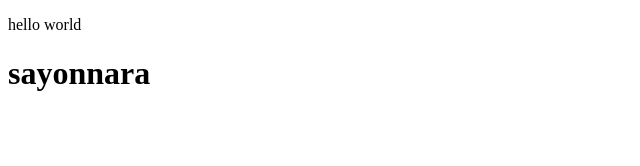
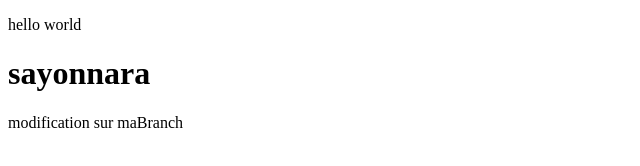
Before and after one commit to Bakemono-san/nomProjet, a plain HTML site: page index.html in a window 1280 px wide. Shown: the whole page, without its empty margins (0-640 px from the left). Drawn offline with Linux system fonts and the light colour scheme.

Commit message:
ajout de donnee dans maBranch

```diff
--- a/index.html
+++ b/index.html
@@ -8,5 +8,6 @@
 <body>
     <p>hello world</p>
     <h1>sayonnara</h1>
+    <p>modification sur maBranch</p>
 </body>
 </html>
```
